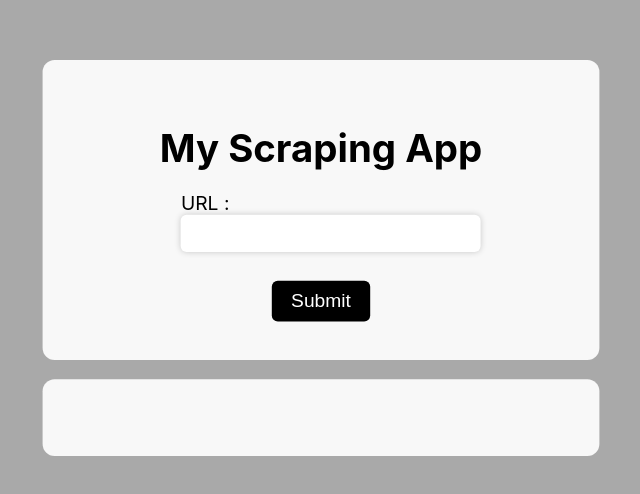
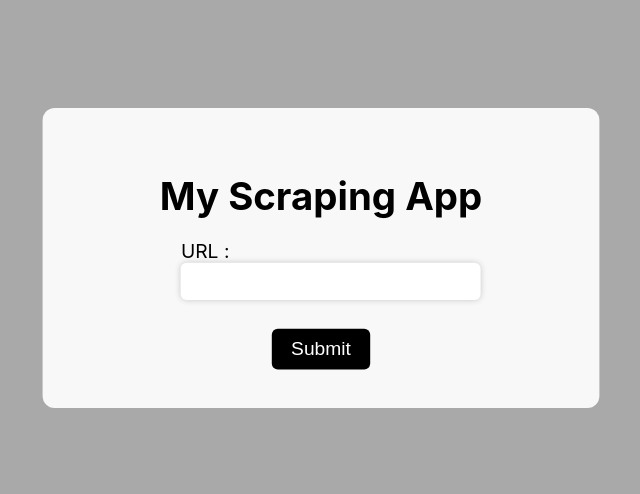
Before and after one commit to NassimAlaimi/Scrapping-App, a React (Create React App) app in the folder Get-Logo/client/: page / in a window 1280 px wide. Shown: the part 142-636 px from the top of the page, without its empty margins (319-959 px from the left). Built offline with nearby package versions, Linux system fonts and the light colour scheme.

Commit message:
swap from form to description

```diff
--- a/Get-Logo/client/src/pages/home.js
+++ b/Get-Logo/client/src/pages/home.js
@@ -3,7 +3,6 @@ import { Wrapper, Title, FormWrapper, Label, Input, Button, ResponseWrapper, Log
 
 const Home = () => {
   const [url, setUrl] = useState('');
-
   const [title, setTitle] = useState('');
   const [description, setDescription] = useState('');
   const [logo, setLogo] = useState('');
@@ -30,6 +29,7 @@ const Home = () => {
 
   return (
     <Wrapper>
+      {title || description || logo ? null : (
         <FormWrapper onSubmit={handleSubmit}>
           <Title>My Scraping App</Title>
           <Label>
@@ -38,11 +38,16 @@ const Home = () => {
           </Label>
           <Button type="submit">Submit</Button>
         </FormWrapper>
+      )}
+      {title || description || logo ? (
         <ResponseWrapper>
           {title && <h2>{title}</h2>}
           {description && <p>{description}</p>}
           {logo && <Logo src={logo} alt="Logo" />}
+          <br />
+          <Button onClick={() => { setTitle(''); setDescription(''); setLogo(''); }}>Ok</Button>
         </ResponseWrapper>
+      ) : null}
     </Wrapper>
   );
 };
```
Lines whose indentation alone changed are shown as unchanged.
